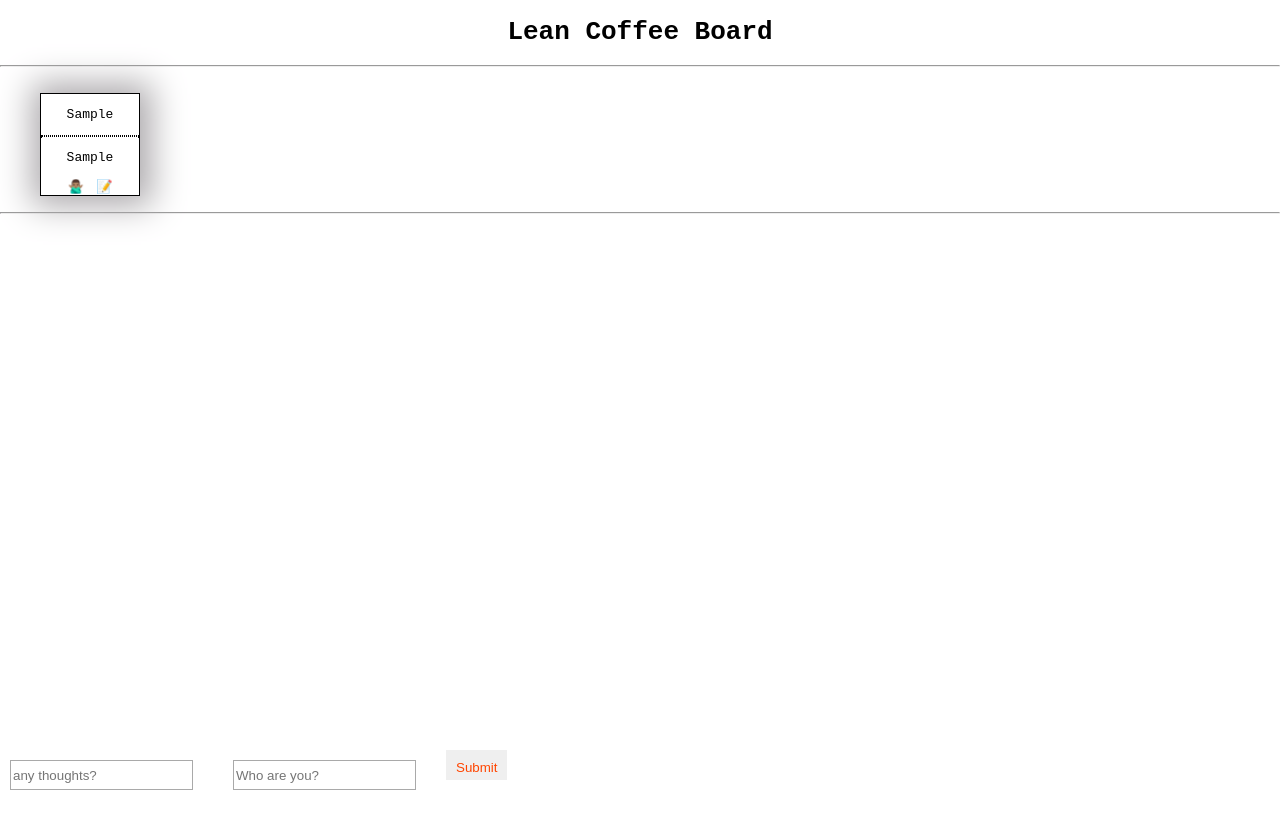
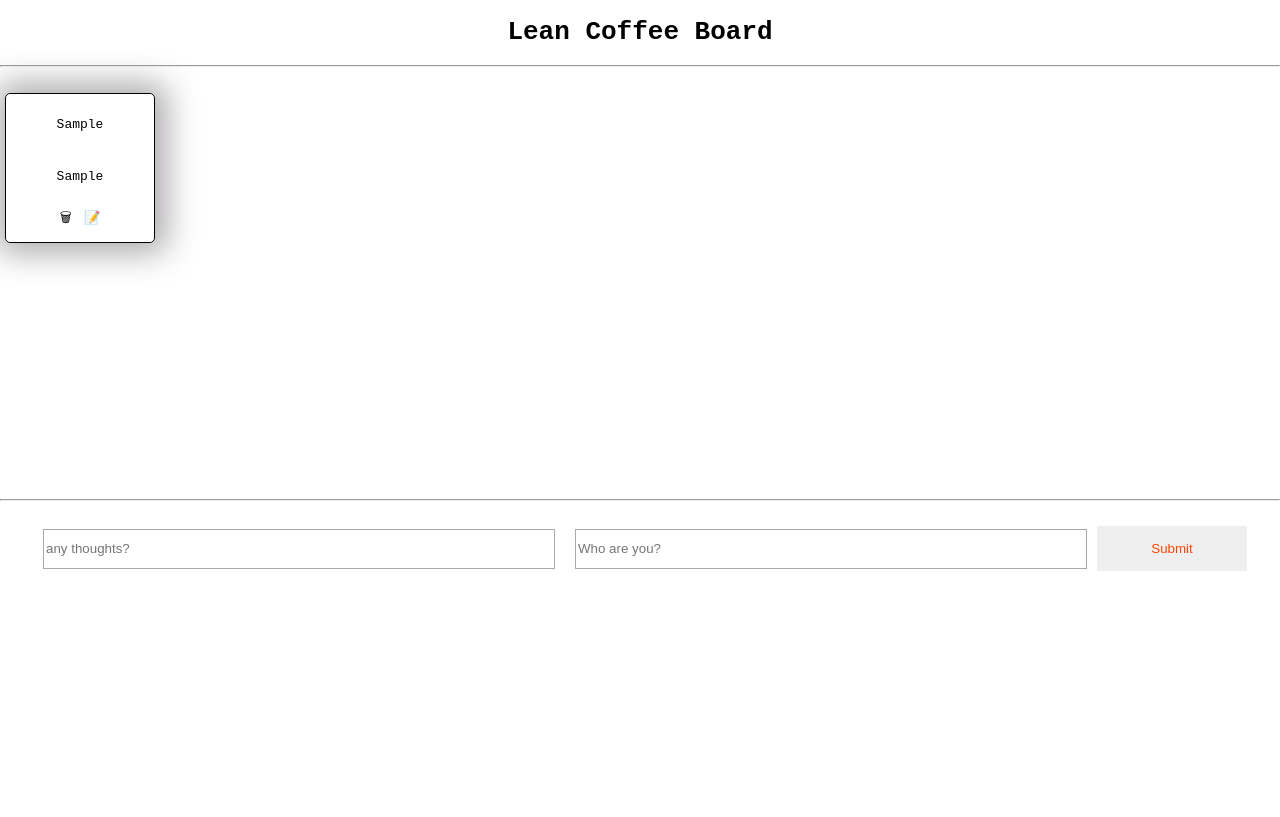
Before and after one commit to andy-schwedler/lean-coffee-board, a Next.js app: page / in a window 1280 px wide. Both pictures are taken after typing "Sample", "Sample" into the empty fields and a click on the button "Submit". Built offline with nearby package versions, Linux system fonts and the light colour scheme.

Commit message:
refactoring

```diff
--- a/components/Card/Card.js
+++ b/components/Card/Card.js
@@ -1,46 +1,15 @@
-import styled from "styled-components";
+import { StyledCard } from "./StyledCard";
 
 export default function Card({ owner, thought, onDelete, id }) {
-  function handleDelete(id) {
-    setCards(cards.filter((card) => setCards(card.id !== card.id)));
-    console.log(cards);
-  }
-
+  console.log(id);
   return (
     <StyledCard>
       <p>{thought}</p>
-      <hr></hr>
       <p>{owner}</p>
-      <button onClick={() => onDelete(id)}>🙅🏽‍♂️</button>
-      <button>📝</button>
+      <div>
+        <button onClick={() => onDelete(id)}>🗑</button>
+        <button>📝</button>
+      </div>
     </StyledCard>
   );
 }
-
-const StyledCard = styled.li`
-  text-align: center;
-  font-family: monospace;
-  list-style-type: none;
-  border: 1px solid black;
-  margin-top: 10px;
-  margin-right: 50px;
-  width: 100px;
-  box-shadow: 2px 0px 32px 10px rgba(173, 170, 173, 1);
-
-  :hover {
-    color: orangered;
-    box-shadow: 2px 0px 50px 10px rgba(173, 170, 173, 1);
-  }
-
-  p {
-    font-family: monospace;
-    width: auto;
-  }
-  hr {
-    border: 1px dotted;
-  }
-  button {
-    border: none;
-    background-color: white;
-  }
-`;
--- /dev/null
+++ b/components/Card/StyledCard.js
@@ -0,0 +1,34 @@
+import styled from "styled-components";
+
+export const StyledCard = styled.li`
+  text-align: center;
+  display: flex;
+  justify-content: space-evenly;
+  flex-direction: column;
+  height: 150px;
+  font-family: monospace;
+  list-style-type: none;
+  border: 1px solid black;
+  margin-top: 10px;
+  margin-right: 50px;
+  width: 150px;
+  box-shadow: 2px 0px 32px 10px rgba(173, 170, 173, 1);
+  border-radius: 5px;
+
+  :hover {
+    box-shadow: 2px 0px 50px 10px rgba(173, 170, 173, 1);
+  }
+
+  p {
+    font-family: monospace;
+    width: auto;
+  }
+  hr {
+    border: 1px dotted;
+  }
+  button {
+    border: none;
+    background-color: white;
+    width: auto;
+  }
+`;
--- a/components/Form/Form.js
+++ b/components/Form/Form.js
@@ -1,4 +1,4 @@
-import styled from "styled-components";
+import { StyledForm } from "./StyledForm";
 
 export default function Form({ onSubmit }) {
   return (
@@ -11,27 +11,3 @@ export default function Form({ onSubmit }) {
     </>
   );
 }
-
-const StyledForm = styled.form`
-  display: flex;
-  justify-content: space-between;
-  flex-direction: row;
-  position: fixed;
-  bottom: 0px;
-  gap: 20px;
-
-  input {
-    align-items: center;
-    border: 1px solid darkgray;
-    height: 30px;
-    margin: 10px;
-  }
-  button {
-    padding: 10px;
-    border: none;
-    width: auto;
-    color: orangered;
-    height: 30px;
-    /* height: 35px; */
-  }
-`;
--- /dev/null
+++ b/components/Form/StyledForm.js
@@ -0,0 +1,26 @@
+import styled from "styled-components";
+
+export const StyledForm = styled.form`
+  display: flex;
+  justify-content: center;
+  align-items: center;
+  flex-direction: row;
+  width: 100vw;
+  height: 10vh;
+  bottom: 0px;
+
+  input {
+    align-items: center;
+    border: 1px solid darkgray;
+    margin: 10px;
+    height: 5vh;
+    width: 40vw;
+  }
+  button {
+    padding: 10px;
+    border: none;
+    color: orangered;
+    width: 150px;
+    height: 45px;
+  }
+`;
--- a/pages/index.js
+++ b/pages/index.js
@@ -1,8 +1,8 @@
 import { useState } from "react";
-import styled from "styled-components";
 import Card from "../components/Card/Card";
 import Form from "../components/Form/Form";
 import { nanoid } from "nanoid";
+import { StyledBoard, StyledHeader } from "../styles";
 
 export default function HomePage() {
   const [cards, setCards] = useState([]);
@@ -10,6 +10,7 @@ export default function HomePage() {
 
   function handleSubmit(event) {
     event.preventDefault();
+
     const thought = event.target.elements.thoughts.value;
     const owner = event.target.elements.owner.value;
     setCards([...cards, { thought: thought, owner: owner, id: nanoid() }]);
@@ -18,7 +19,7 @@ export default function HomePage() {
   }
 
   function handleDelete(id) {
-    setCards(cards.filter((card) => setCards(card.id !== card.id)));
+    setCards(cards.filter((card) => setCards(id !== card.id)));
     console.log(cards);
   }
 
@@ -43,15 +44,3 @@ export default function HomePage() {
     </>
   );
 }
-
-const StyledHeader = styled.h1`
-  font-family: monospace;
-  text-align: center;
-  text-size-adjust: 124px;
-`;
-
-const StyledBoard = styled.ul`
-  display: flex;
-  justify-content: row;
-  gap: 10px;
-`;
--- a/styles.js
+++ b/styles.js
@@ -1,4 +1,5 @@
 import { createGlobalStyle } from "styled-components";
+import styled from "styled-components";
 
 export const GlobalStyle = createGlobalStyle`
   *,
@@ -6,14 +7,27 @@ export const GlobalStyle = createGlobalStyle`
   *::after {
     box-sizing: border-box;
   }
-
+#__next{
+  height: 100vh;
+}
 
   body {
     margin: 0;
     font-family: -apple-system, BlinkMacSystemFont, "Segoe UI", Roboto, Helvetica,
       Arial, sans-serif, "Apple Color Emoji", "Segoe UI Emoji", "Segoe UI Symbol";
   }
+`;
 
+export const StyledHeader = styled.h1`
+  font-family: monospace;
+  text-align: center;
+  text-size-adjust: 124px;
+`;
 
-
+export const StyledBoard = styled.ul`
+  display: flex;
+  justify-content: row;
+  gap: 10px;
+  height: 50vh;
+  padding-left: 5px;
 `;
```
